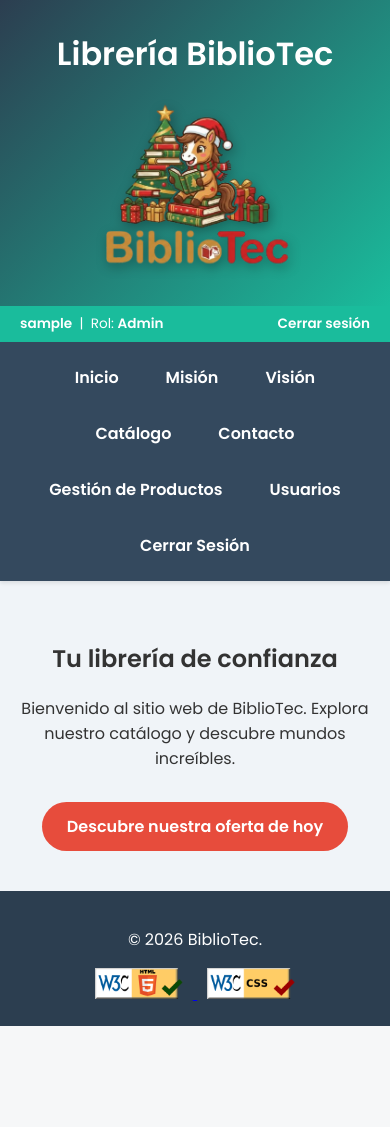
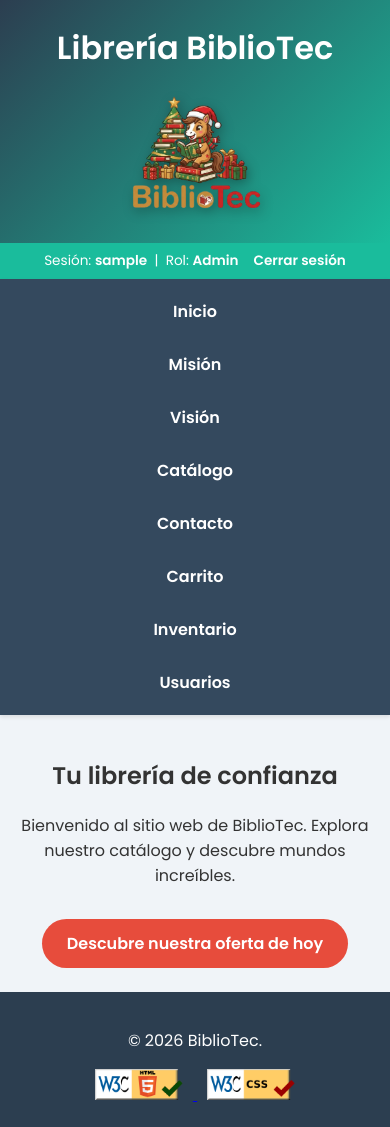
Before and after one commit to zabdi-bucio/Libreria-Web, a PHP site: page /index.php in a window 390 px wide. Before the commit the page ends 1026 px from the top, so only its background shows below. Run offline with PHP 8.4, Linux system fonts and the light colour scheme; the visitor is signed in with stand-in values (Sample User, id 1).

Commit message:
Unificar navbar global y estilos responsivos

```diff
--- a/config/nav.php
+++ b/config/nav.php
@@ -5,38 +5,34 @@ $base_url = '/';
 ?>
 
 <?php if (estaAutenticado()): ?>
-<div style="background:#1abc9c;color:white;padding:8px 20px;font-size:0.85em;
-            display:flex;justify-content:space-between;align-items:center;">
+<div class="topbar">
     <span>
-         <strong><?= htmlspecialchars($_SESSION['nombre_usuario']) ?></strong>
+        Sesión: <strong><?= htmlspecialchars($_SESSION['nombre_usuario']) ?></strong>
         &nbsp;|&nbsp;
         Rol: <strong><?= htmlspecialchars(ucfirst($_SESSION['rol'])) ?></strong>
     </span>
-    <a href="<?= $base_url ?>logout.php"
-       style="color:white;font-weight:600;text-decoration:none;">
-        Cerrar sesión
-    </a>
+    <a href="<?= $base_url ?>logout.php">Cerrar sesión</a>
 </div>
 <?php endif; ?>
 
-<nav>
-    <a href="/index.php">Inicio</a>
-    <a href="/mision.php">Misión</a>
-    <a href="/vision.php">Visión</a>
-    <a href="/catalogo.php">Catálogo</a>
-    <a href="/contacto.php">Contacto</a>
+<nav class="navbar">
+    <a href="<?= $base_url ?>index.php">Inicio</a>
+    <a href="<?= $base_url ?>mision.php">Misión</a>
+    <a href="<?= $base_url ?>vision.php">Visión</a>
+    <a href="<?= $base_url ?>catalogo.php">Catálogo</a>
+    <a href="<?= $base_url ?>contacto.php">Contacto</a>
+    <a href="<?= $base_url ?>carrito.php">Carrito</a>
 
     <?php if (tieneRol('admin', 'editor')): ?>
-        <a href="/gestion.php">Gestión de Productos</a>
+        <a href="<?= $base_url ?>gestion.php">Inventario</a>
     <?php endif; ?>
 
     <?php if (tieneRol('admin')): ?>
-        <a href="/gestion_usuarios.php">Usuarios</a>
+        <a href="<?= $base_url ?>gestion_usuarios.php">Usuarios</a>
     <?php endif; ?>
 
-    <?php if (estaAutenticado()): ?>
-        <a href="/logout.php">Cerrar Sesión</a>
-    <?php else: ?>
-        <a href="/login.php">Iniciar Sesión</a>
+    <?php if (!estaAutenticado()): ?>
+        <a href="<?= $base_url ?>login.php">Iniciar Sesión</a>
+        <a href="<?= $base_url ?>registro.php">Registro</a>
     <?php endif; ?>
 </nav>
--- a/estilos.css
+++ b/estilos.css
@@ -80,3 +80,75 @@ hr {
     background: #dcdde1;
     margin: 0;
 }
+
+.topbar {
+    background: #1abc9c;
+    color: white;
+    padding: 8px 20px;
+    font-size: 0.85em;
+    display: flex;
+    justify-content: space-between;
+    align-items: center;
+    gap: 15px;
+    flex-wrap: wrap;
+}
+
+.topbar a {
+    color: white;
+    font-weight: 600;
+    text-decoration: none;
+}
+
+.navbar {
+    background-color: #34495e;
+    padding: 15px;
+    display: flex;
+    justify-content: center;
+    flex-wrap: wrap;
+    gap: 12px;
+    box-shadow: 0 2px 4px rgba(0,0,0,0.1);
+}
+
+.navbar a {
+    color: white;
+    text-decoration: none;
+    font-weight: 600;
+    padding: 8px 16px;
+    border-radius: 20px;
+    transition: all 0.3s ease;
+}
+
+.navbar a:hover {
+    background-color: #1abc9c;
+    transform: translateY(-2px);
+}
+
+@media (max-width: 700px) {
+    header {
+        padding: 24px 12px;
+    }
+
+    header img {
+        width: 140px;
+    }
+
+    .navbar {
+        flex-direction: column;
+        align-items: stretch;
+        padding: 12px;
+    }
+
+    .navbar a {
+        display: block;
+        text-align: center;
+    }
+
+    main {
+        padding: 24px 12px;
+    }
+
+    .topbar {
+        justify-content: center;
+        text-align: center;
+    }
+}
```
